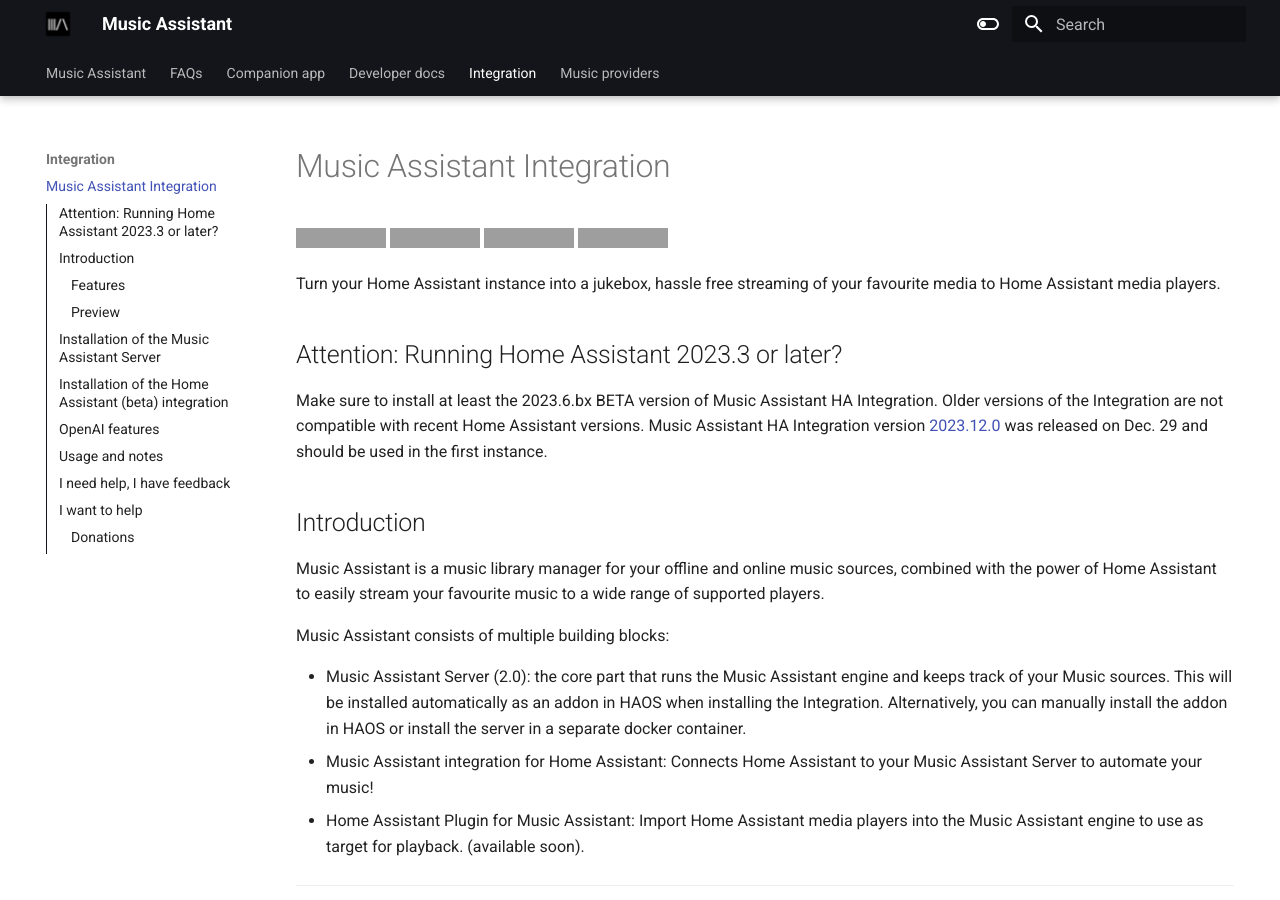
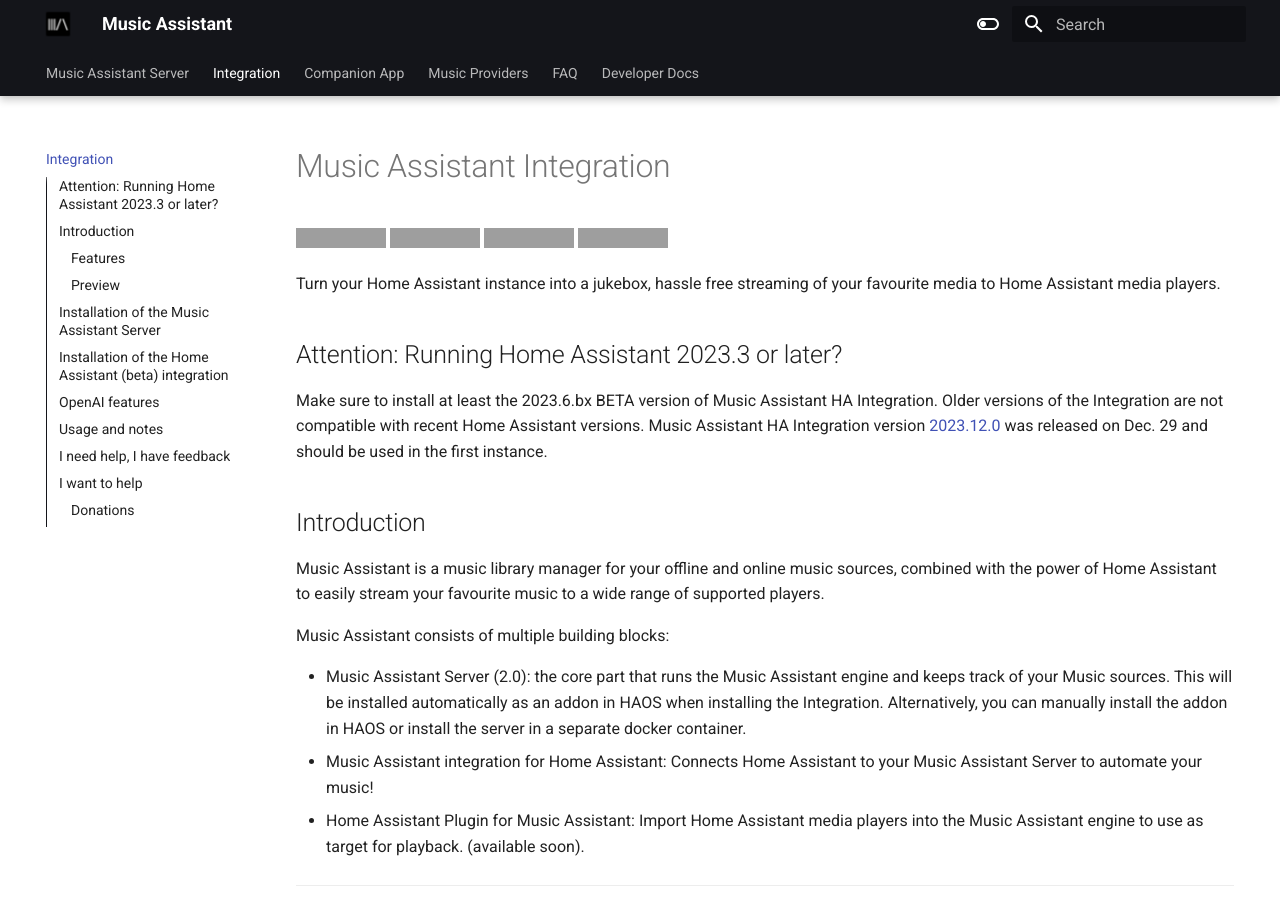
Before and after one commit to pwbriggs/music-assistant.github.io, an MkDocs documentation site: the page built from docs/integration.md, in a window 1280 px wide and 900 px high. Built offline with MkDocs 1.6.1 and Material for MkDocs 9.7.7, drawn with Linux system fonts in a browser that asks for light colours; some of the changed lines change nothing that is shown; grey boxes are pictures that could not be loaded.

Commit message:
setup better navigation

```diff
--- a/mkdocs.yml
+++ b/mkdocs.yml
@@ -1,5 +1,26 @@
 site_name: Music Assistant
 site_url: https://music-assistant.github.io/docs-site/
+
+nav:
+  - Music Assistant Server: server.md
+  - Integration: integration.md
+  - Companion App: companion-app.md
+  - Music Providers:
+    - Spotify: music-providers/spotify.md
+    - Tidal: music-providers/tidal.md
+    - Qobuz: music-providers/qobuz.md
+    - Deezer: music-providers/deezer.md
+    - YouTube Music: music-providers/youtube-music.md
+    - SoundCloud: music-providers/soundcloud.md
+    - Local Files: music-providers/filesystem.md
+    - TuneIn: music-providers/tunein.md
+  - FAQ:
+    - Music Providers: faqs/music-providers.md
+    - How-Tos: faqs/how-to.md
+  #- Support: support.md
+  - Developer Docs: developer-docs/dev-docs.md
+
+
 theme:
   logo: assets/ma-icon.png
   name: material
```
Also changed, not shown: docs/FAQs/music-providers.md (renamed from docs/FAQs/music-provider.md), docs/companion-app.md (renamed from docs/companion-app/companion-app.md), docs/integration.md (renamed from docs/integration/integration.md), docs/music-providers/deezer.md (renamed from docs/music-providers/deezer-provider.md), docs/music-providers/filesystem.md (renamed from docs/music-providers/filesystem-provider.md), docs/music-providers/qobuz.md (renamed from docs/music-providers/qobuz-provider.md), docs/music-providers/radio-browser.md (renamed from docs/music-providers/radio-browser-provider.md), docs/music-providers/soundcloud.md (renamed from docs/music-providers/soundcloud-provider.md), docs/music-providers/spotify.md (renamed from docs/music-providers/spotify-provider.md), docs/music-providers/tidal.md (renamed from docs/music-providers/tidal-provider.md), docs/music-providers/tunein.md (renamed from docs/music-providers/tunein-provider.md), docs/music-providers/youtube-music.md (renamed from docs/music-providers/youtube-music-provider.md), docs/server.md (renamed from docs/index.md), docs/support.md (added).
